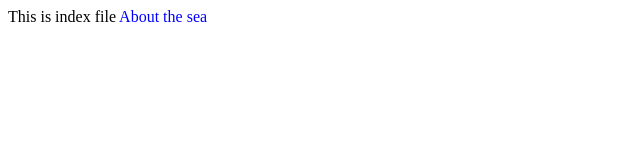
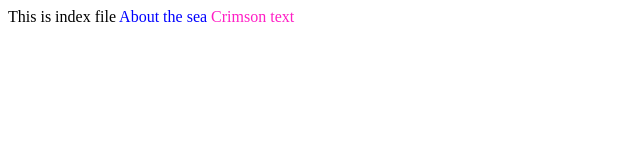
Before and after one commit to darwisyah2013/darwisyah, a plain HTML site: page index.html in a window 1280 px wide. Shown: the whole page, without its empty margins (0-640 px from the left). Drawn offline with Linux system fonts and the light colour scheme.

Commit message:
Update index.html

```diff
--- a/index.html
+++ b/index.html
@@ -1,2 +1,3 @@
 This is index file
 <font color="blue">About the sea</font>
+<font color="#ff1ec5">Crimson text</font>
```
